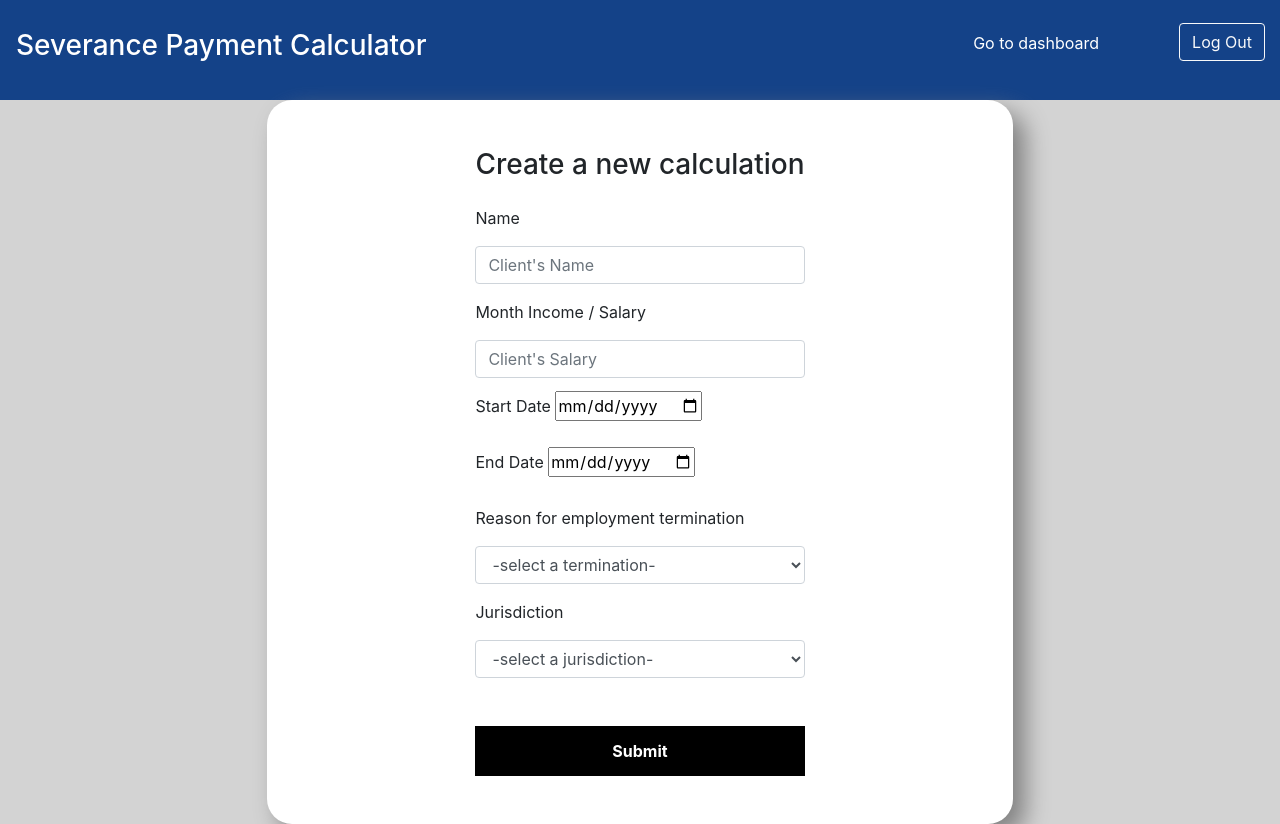
After one commit to FranRovi/FranRovi, a Django app: page /calculationNew in a window 1280 px wide. The commit adds this page. Run offline with Django 3.2, Linux system fonts and the light colour scheme; some libraries are stand-ins or nearby versions.

Commit message:
severance project: UI bootstrap update. WIP

```diff
--- a/Projects/Severance/main_app/static/css/severanceCalculations.css
+++ b/Projects/Severance/main_app/static/css/severanceCalculations.css
@@ -97,3 +131,11 @@ ul a {
     width:100%;
     text-align:center;
 }
+.border-style{
+    border-radius: 25px;
+    box-shadow: 12px 12px 24px gray;
+}
+ol li::marker {
+    color: rgb(20, 66, 136);
+    font-weight: bold;
+}
--- /dev/null
+++ b/Projects/Severance/main_app/templates/calculationNew.html
@@ -0,0 +1,81 @@
+<!DOCTYPE html>
+<html lang="en">
+<head>
+    <meta charset="UTF-8">
+    <meta http-equiv="X-UA-Compatible" content="IE=edge">
+    <meta name="viewport" content="width=device-width, initial-scale=1.0">
+    <title>Dashboard</title>
+    {% load static %}
+    <link rel="stylesheet" href="https://stackpath.bootstrapcdn.com/bootstrap/4.3.1/css/bootstrap.min.css" integrity="sha384-ggOyR0iXCbMQv3Xipma34MD+dH/1fQ784/j6cY/iJTQUOhcWr7x9JvoRxT2MZw1T" crossorigin="anonymous">
+    <link rel= "stylesheet" href="{% static 'css/severanceCalculations.css' %}">
+</head>
+<body>
+    <nav>
+        <div class="row-nav">
+            <!-- <p>Some image or logo</p> -->
+            <h3 class="font-white ml-3">Severance Payment Calculator</h3>
+        </div>
+        <div>
+            <ul class="row-nav">
+                <div class="row_links col">
+                    <li class="align-items-center mt-2"><a href="/dashboard">Go to dashboard</a></li>
+                    <form action="/logout" method="post">
+                        {% csrf_token %}
+                        <button type="submit" class="btn btn-outline-light">Log Out</button>
+                    </form>
+                </div>
+            </ul>
+        </div>
+    </nav>
+    <div class="container pt-5 col-lg-7 bg-white border-style">
+        <div>
+            <h3>Create a new calculation</h3>
+            {% if messages %}
+            <ul>
+                {% for message in messages %}
+                    <li{% if message.tags %} class="{message.tags}"{% endif %}>{{message}}</li>
+                {% endfor %}
+            </ul>
+            {% endif %}
+            <form action="/process/calculation" method="post">
+                {% csrf_token %}
+                <div>
+                    <label class="my-3">Name</label>
+                    <input type="text" name="name" placeholder="Client's Name" class="form-control">
+                </div>
+                <div>
+                    <label class="my-3">Month Income / Salary</label>
+                <input type="number" step="0.01" name="salary" placeholder="Client's Salary" class="form-control">
+                </div>
+                <div>
+                    <label class="my-3">Start Date</label>
+                <input type="date" name="start_date">
+                </div>
+                <div>
+                    <label class="my-3">End Date</label>
+                    <input type="date" name="end_date">
+                </div>
+                <div>
+                    <label class="my-3">Reason for employment termination</label><br>
+                    <select name="reason_employ_term" class="form-control">
+                        <option value="" selected data-default class="drop_down_placeholder">-select a termination-</option>
+                        <option value="Resignation">Resignation</option>
+                        <option value="Wrongful dismissal">Wrongful Dismissal</option>
+                    </select>
+                </div>
+                <div>
+                    <label class="my-3">Jurisdiction</label>
+                    <select name="jurisdiction" class="form-control">
+                        <option value="" selected data-default class="drop_down_placeholder">-select a jurisdiction-</option>
+                        <option value="Capital City">Capital City</option>
+                        <option value="Buenos Aires Province">Buenos Aires Province</option>
+                </select>
+                </div>
+                <div>
+                    <button type="submit" class="btn-style my-5">Submit</button>
+                </div>
+            </form>
+        </div>
+    </div>
+</body>
+</html>
--- a/Projects/Severance/main_app/urls.py
+++ b/Projects/Severance/main_app/urls.py
@@ -5,6 +5,7 @@ urlpatterns = [
     path("", views.login),
     path("register", views.register),
     path("dashboard", views.dashboard),
+    path("calculationNew", views.calculationNew),
     path("calculationDetails/<int:sev_id>", views.detailsCalculation),
     path("calculationEdit/<int:sev_id>", views.editCalculation),
     path("calculationDelete/<int:sev_id>", views.deleteCalculation),
--- a/Projects/Severance/main_app/views.py
+++ b/Projects/Severance/main_app/views.py
@@ -5,6 +5,9 @@ import bcrypt
 import requests
 
 # Create your views here.
+
+def calculationNew(request):
+    return render(request, "calculationNew.html")
 
 def login(request):
     return render(request, "login.html")
@@ -44,10 +47,13 @@ def registerProcess(request):
         return redirect("/dashboard")
 
 def dashboard(request):
+    print("dashboard function");
     user = User.objects.get(id=request.session["user_id"])
     zipcode = user.zip_code
-    r = requests.get(f"http://api.openweathermap.org/data/2.5/weather?zip={zipcode},&appid=5bcea18b7edb168213127eaa32f6b8b3&units=imperial")
-    # print(r.json())
+    apiKey = "9093213504e01669df95e3b641788850"
+    print(apiKey);
+    r = requests.get(f"http://api.openweathermap.org/data/2.5/weather?zip={zipcode},&appid={apiKey}&units=imperial")
+    print(r.json())
     context={
         "logged_user": user,
         "weather":r.json()
```
Also changed, not shown: other parts of Projects/Severance/main_app/static/css/severanceCalculations.css (+36 -2 lines), Projects/Severance/main_app/templates/calculationDetails.html (+83 -21 lines), Projects/Severance/main_app/templates/calculationEdit.html (+59 -19 lines), Projects/Severance/main_app/templates/dashboard.html (+12 -10 lines), Projects/Severance/db.sqlite3.
